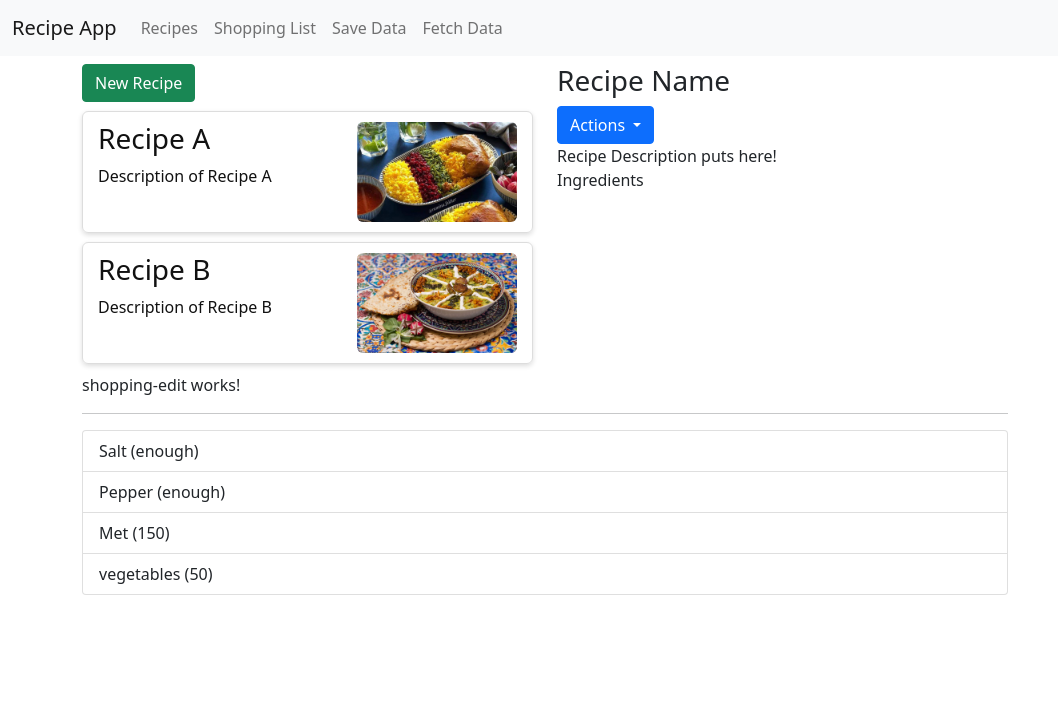
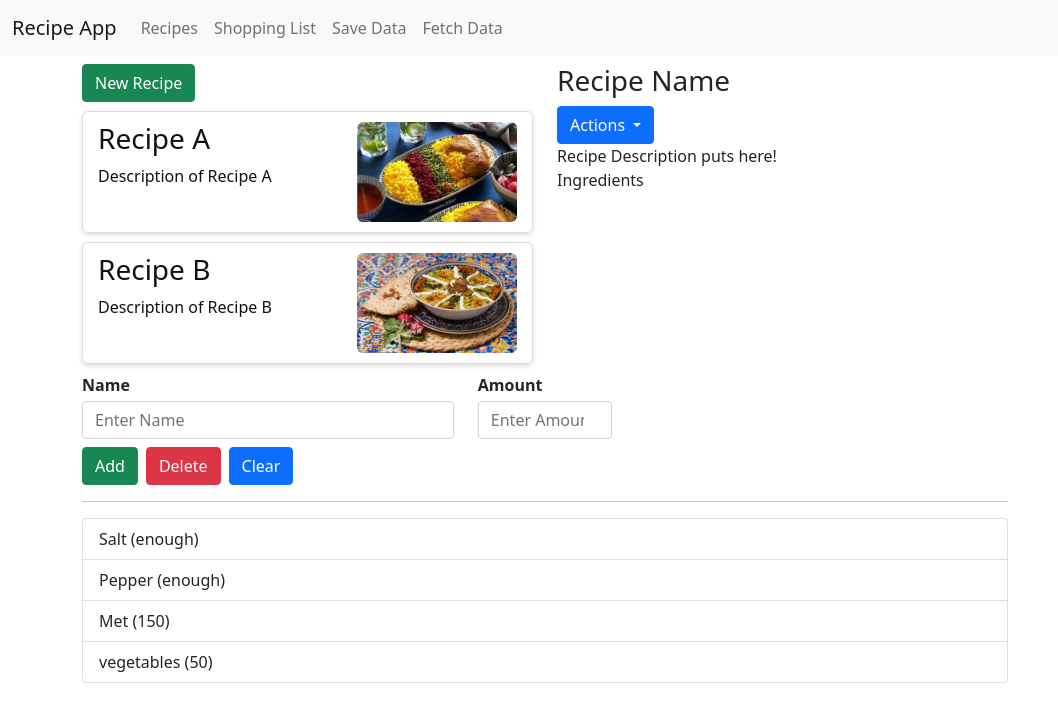
Before and after one commit to masoudtabatabaei/angular-recepie-book, an Angular app: page / in a window 1280 px wide. Shown: the top 722 px of the page, without its empty margins (0-1058 px from the left). Built offline with nearby package versions, Linux system fonts and the light colour scheme.

Commit message:
Implement template of shopping-edit component

```diff
--- a/src/app/shopping-list/shopping-edit/shopping-edit.component.html
+++ b/src/app/shopping-list/shopping-edit/shopping-edit.component.html
@@ -1 +1,23 @@
-<p>shopping-edit works!</p>
+<div class="row">
+  <div class="col col-sm-12">
+    <form>
+      <div class="row">
+        <div class="col col-sm-5">
+          <label for="name" class="mb-1 fw-bold">Name</label>
+          <input type="text" id="name" placeholder="Enter Name" class="form-control" autocomplete="off">
+        </div>
+        <div class="col col-sm-2">
+          <label for="amount" class="mb-1 fw-bold">Amount</label>
+          <input type="number" id="amount" placeholder="Enter Amount" class="form-control" autocomplete="off">
+        </div>
+      </div>
+      <div class="row mt-2">
+        <div class="col col-sm-12">
+          <button class="btn btn-success" type="submit">Add</button>
+          <button class="btn btn-danger"  type="button" style="margin-left: 8px;">Delete</button>
+          <button class="btn btn-primary" type="button" style="margin-left: 8px;">Clear</button>
+        </div>
+      </div>
+    </form>
+  </div>
+</div>
```
